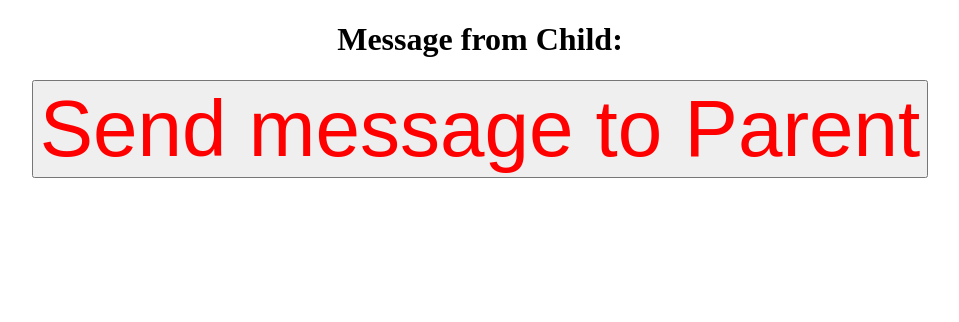
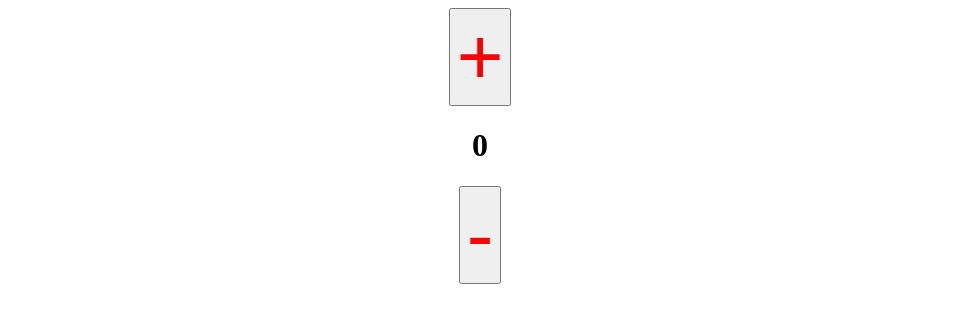
Before and after one commit to DilfaThayyil/ReactLearnings, a React (Vite) app: page / in a window 1280 px wide. Shown: the top 322 px of the page, without its empty margins (160-1119 px from the left). Built offline with nearby package versions, Linux system fonts and the light colour scheme; the HTML template or start-up script is replaced by a standard one.

Commit message:
addedOne

```diff
--- a/src/App.jsx
+++ b/src/App.jsx
@@ -2,15 +2,19 @@ import React,{useState} from "react";
 import ChildComponent from "./ChildComponent";
 
 function App(){
-  const [message,setMessage] = useState("")
-  const receiveMessage = (childData)=>{
-    setMessage(childData)
+  const [count,setCount] = useState(0)
+
+  function handleIncrement(){
+    setCount(count+1)
   }
-
+  function handleDecrement(){
+    setCount(count-1)
+  }
   return (
     <div>
-      <h1>Message from Child:{message}</h1>
-      <ChildComponent sendMessage={receiveMessage}/>
+      <button onClick={handleIncrement}>+</button>
+      <h1>{count}</h1>
+      <button onClick={handleDecrement}>-</button>
     </div>
   )
 }
```
